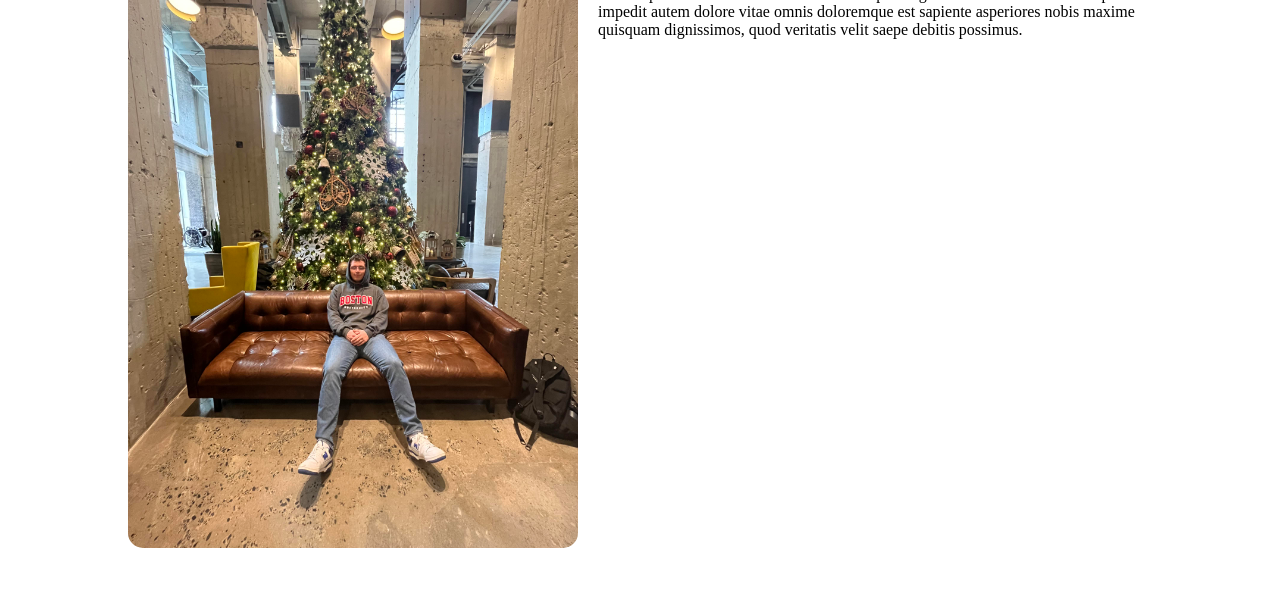
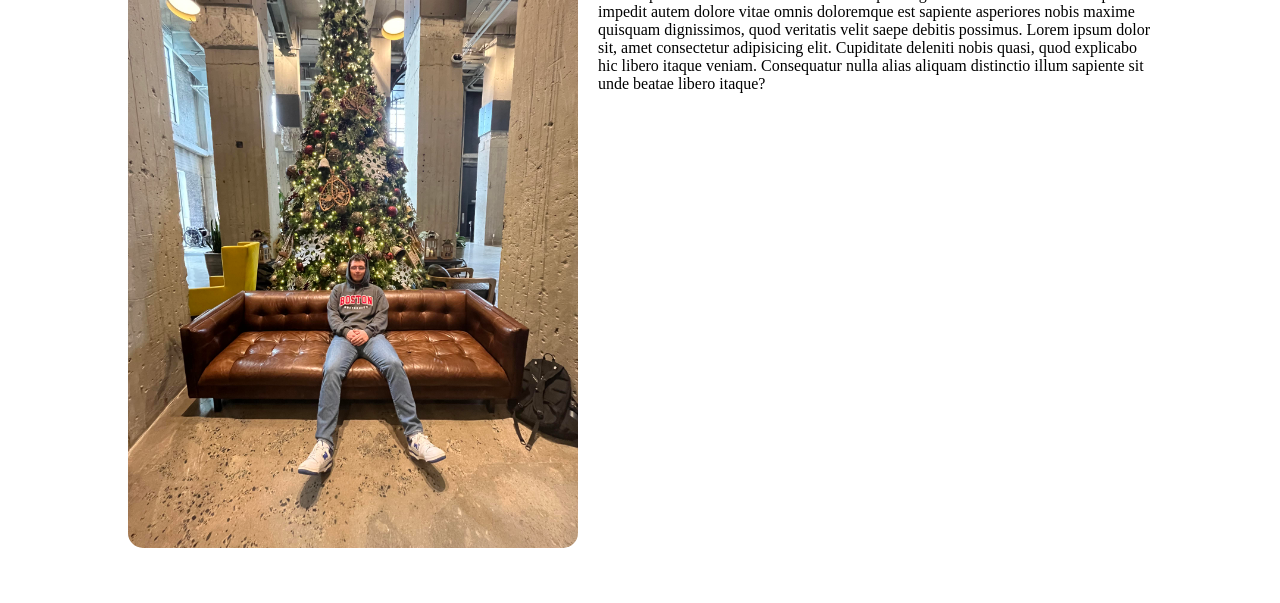
Before and after one commit to SeanRMcC/seanrmcc.github.io, a plain HTML site: page index.html in a window 1280 px wide. Shown: the part 197-800 px from the top of the page. Drawn offline with Linux system fonts and the light colour scheme.

Commit message:
Testing pushing

```diff
--- a/index.html
+++ b/index.html
@@ -23,7 +23,7 @@
             <h1>
                 Sean McCarty
             </h1>
-            <div>Lorem ipsum dolor sit amet consectetur adipisicing elit. Placeat distinctio voluptas impedit autem dolore vitae omnis doloremque est sapiente asperiores nobis maxime quisquam dignissimos, quod veritatis velit saepe debitis possimus.</div>
+            <div>Lorem ipsum dolor sit amet consectetur adipisicing elit. Placeat distinctio voluptas impedit autem dolore vitae omnis doloremque est sapiente asperiores nobis maxime quisquam dignissimos, quod veritatis velit saepe debitis possimus. Lorem ipsum dolor sit, amet consectetur adipisicing elit. Cupiditate deleniti nobis quasi, quod explicabo hic libero itaque veniam. Consequatur nulla alias aliquam distinctio illum sapiente sit unde beatae libero itaque?</div>
         </div>
     </div>
 </body>
```
